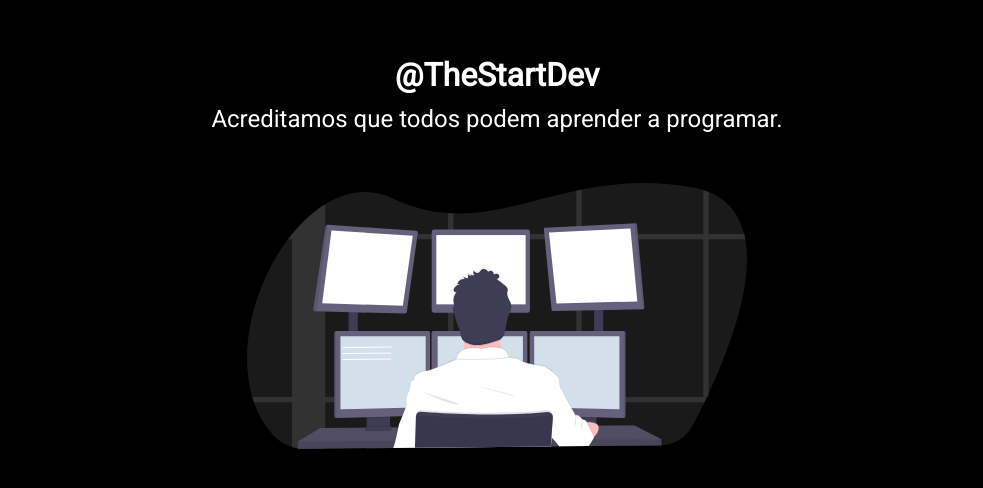
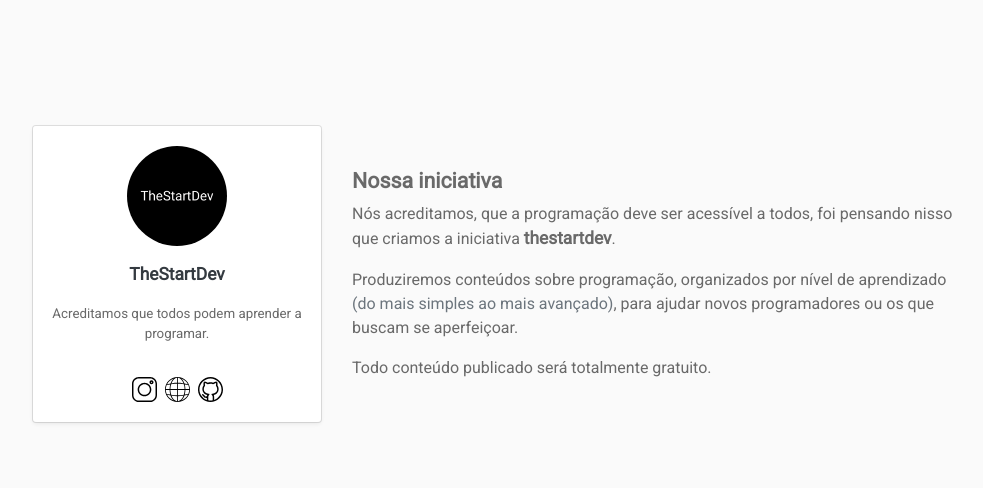
Before and after one commit to ASGustavo/thestartdev, a plain HTML site: page index.html in a window 1280 px wide. Shown: the part 118-606 px from the top of the page, without its empty margins (143-1126 px from the left). Drawn offline with nearby package versions, Linux system fonts and the light colour scheme.

Commit message:
Added: thestartdev v1.1

```diff
--- a/index.html
+++ b/index.html
@@ -1,22 +1,124 @@
-<!DOCTYPE html>
+<!doctype html>
 <html lang="pt-br">
 
 <head>
-    <meta charset="UTF-8">
-    <meta name="viewport" content="width=device-width, initial-scale=1.0">
-    <link rel="stylesheet" href="styles/index.css" />
+    <meta charset="utf-8">
+    <meta name="viewport" content="width=device-width, initial-scale=1, shrink-to-fit=no">
+    <meta name="theme-color" content="#000" />
 
-    <title>@thestartdev</title>
+    <link rel="stylesheet" href="https://stackpath.bootstrapcdn.com/bootstrap/4.4.1/css/bootstrap.min.css"
+        integrity="sha384-Vkoo8x4CGsO3+Hhxv8T/Q5PaXtkKtu6ug5TOeNV6gBiFeWPGFN9MuhOf23Q9Ifjh" crossorigin="anonymous">
+    <link rel="shortcut icon" href="assets/images/favicon.png" />
+
+    <title>TheStartDev - Acreditamos que todos podem aprender a programar.</title>
 </head>
 
+<style>
+    @import url('https://fonts.googleapis.com/css2?family=Roboto&display=swap');
+
+    html,
+    body {
+        height: 100% !important;
+        width: 100%;
+        margin: 0;
+        padding: 0;
+        font-family: Roboto;
+        color: #696969;
+    }
+
+    body {
+        background-color: rgb(250, 250, 250);
+    }
+
+    h1 {
+        font-size: 16pt;
+        font-weight: bold;
+    }
+
+    p>strong {
+        font-size: 13pt;
+    }
+
+    p.caption {
+        font-size: 10pt;
+    }
+
+    img.link {
+        cursor: pointer;
+    }
+
+    img.link:hover {
+        opacity: 0.7;
+    }
+
+    .container-fluid {
+        height: 100%;
+    }
+</style>
+
 <body>
+    <div class="container-fluid d-flex align-items-center justify-content-center">
+        <div class="row d-flex align-items-center justify-content-center">
+            <div class="col-sm-3 col-xs-12 mb-3">
+                <div class="card">
+                    <div class="card-body bg-white shadow-sm rounded">
+                        <div class="row d-flex flex-column justify-content-center align-items-center">
+                            <img src="assets/images/logo.png" alt="TheStartDev Logo" class="rounded-circle mb-3"
+                                width="100">
+                            <p class="text-center"><strong class="text-dark">TheStartDev</strong></p>
+                            <p class="text-center caption">Acreditamos que todos podem aprender a programar.</p>
+                        </div>
 
-    <div id="root">
-        <h1 id="title"><a href="https://www.instagram.com/thestartdev/" target="_blank">@TheStartDev</a></h1>
-        <h2 id="subtitle">Acreditamos que todos podem aprender a programar.</h2>
-        <img src="assets/coding.svg" alt="Coding" width="500" />
+                        <div class="row mt-3 d-flex justify-content-center align-items-center">
+                            <a href="https://www.instagram.com/thestartdev/" target="_blank">
+                                <img src="assets/svgs/instagram.svg" class="mx-1 link" width="25" alt="Instagram"
+                                    data-toggle="tooltip" data-placement="top" title="Instagram">
+                            </a>
+
+                            <a href="thestartdev.com">
+                                <img src="assets/svgs/web.svg" class="mx-1 link" width="25" alt="Site"
+                                    data-toggle="tooltip" data-placement="top" title="Site">
+                            </a>
+
+                            <a href="https://github.com/ASGustavo/thestartdev" target="_blank">
+                                <img src="assets/svgs/github.svg" class="mx-1 link" width="25" alt="Github"
+                                    data-toggle="tooltip" data-placement="top" title="Github">
+                            </a>
+                        </div>
+                    </div>
+                </div>
+            </div>
+
+            <div class="col-sm-6 col-xs-12">
+                <h1>Nossa iniciativa</h1>
+                <p>Nós acreditamos, que a programação deve ser acessível a todos, foi pensando nisso que criamos a iniciativa <strong>thestartdev</strong>.</p>
+                <p>Produziremos conteúdos sobre programação, organizados por nível de aprendizado <span class="text-muted">(do mais simples ao mais avançado)</span>, para ajudar novos programadores ou os que buscam se aperfeiçoar.</p>
+                <p>Todo conteúdo publicado será totalmente gratuito.</p>
+            </div>
+        </div>
     </div>
 
+
+    <script src="https://code.jquery.com/jquery-3.4.1.slim.min.js"
+        integrity="sha384-J6qa4849blE2+poT4WnyKhv5vZF5SrPo0iEjwBvKU7imGFAV0wwj1yYfoRSJoZ+n"
+        crossorigin="anonymous"></script>
+    <script>
+        $(function () {
+            $('[data-toggle="tooltip"]').tooltip({
+                delay: {
+                    "show": 100,
+                    "hide": 0
+                },
+                animation: true
+            })
+        })
+    </script>
+    <script src="https://cdn.jsdelivr.net/npm/popper.js@1.16.0/dist/umd/popper.min.js"
+        integrity="sha384-Q6E9RHvbIyZFJoft+2mJbHaEWldlvI9IOYy5n3zV9zzTtmI3UksdQRVvoxMfooAo"
+        crossorigin="anonymous"></script>
+    <script src="https://stackpath.bootstrapcdn.com/bootstrap/4.4.1/js/bootstrap.min.js"
+        integrity="sha384-wfSDF2E50Y2D1uUdj0O3uMBJnjuUD4Ih7YwaYd1iqfktj0Uod8GCExl3Og8ifwB6"
+        crossorigin="anonymous"></script>
 </body>
 
 </html>
--- a/styles/index.css
+++ /dev/null
@@ -1,46 +0,0 @@
-@import url('https://fonts.googleapis.com/css2?family=Roboto&display=swap');
-
-html, body {
-    height: 100%;
-    width: 100%;
-    margin: 0;
-    padding: 0;
-    font-family: Roboto;
-}
-
-body {
-    background-color: #000;
-}
-
-#root {
-    display: flex;
-    flex-direction: column;
-    justify-content: center;
-    align-items: center;
-    width: 70%;
-    height: 90%;
-    margin: 0 auto;
-}
-
-#title {
-    color: #fff;
-    font-weight: bold;
-}
-
-#title a {
-    text-decoration: none;
-    color: #fff;
-}
-
-#title a:hover {
-    color: #ccc;
-    transition: 0.3s color;
-}
-
-#subtitle {
-    color: #fff;
-    margin-top: -10px;
-    margin-bottom: 50px;
-    font-weight: lighter;
-    text-align: center;
-}
```
Also changed, not shown: assets/coding.svg (deleted), assets/images/favicon.png (added), assets/images/logo.png (added), assets/svgs/github.svg (added), assets/svgs/instagram.svg (added), assets/svgs/web.svg (added).
